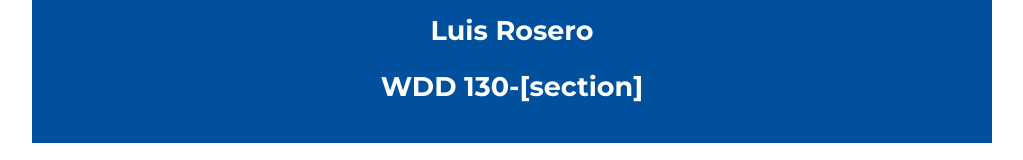
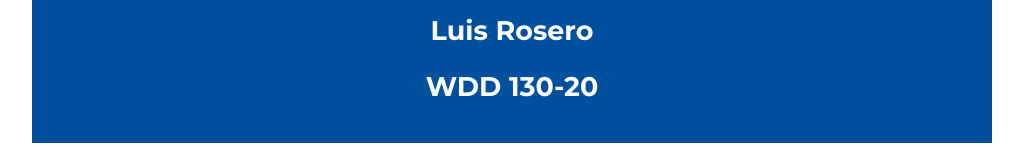
Before and after one commit to luismrosero/wdd130, a plain HTML site: page wwr/site-plan-rafting.html in a window 1280 px wide. Shown: the part 168-328 px from the top of the page, without its empty margins (128-1151 px from the left). Drawn offline with Linux system fonts and the light colour scheme.

Commit message:
add section

```diff
--- a/wwr/site-plan-rafting.html
+++ b/wwr/site-plan-rafting.html
@@ -11,7 +11,7 @@
   <header>
     <h1>White Water Rafting Site Plan</h1>
     <h2>Luis Rosero</h2>
-    <h2>WDD 130-[section]</h2>
+    <h2>WDD 130-20</h2>
     <!-- In the header above, add the name of your site, your name and class number. For example if you are in section 3 you would put WDD 130-03 -->
   </header>
   <main>
```
